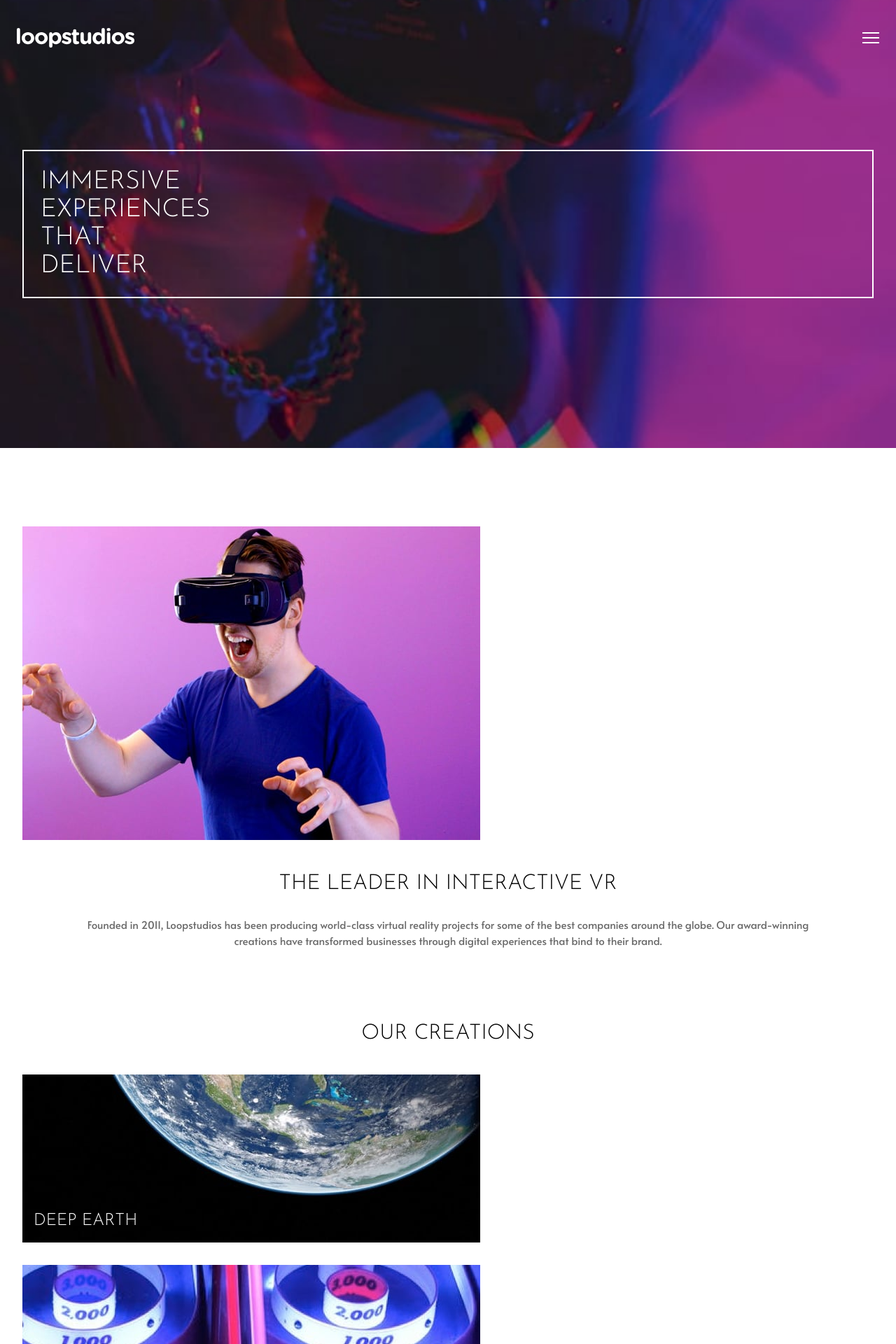
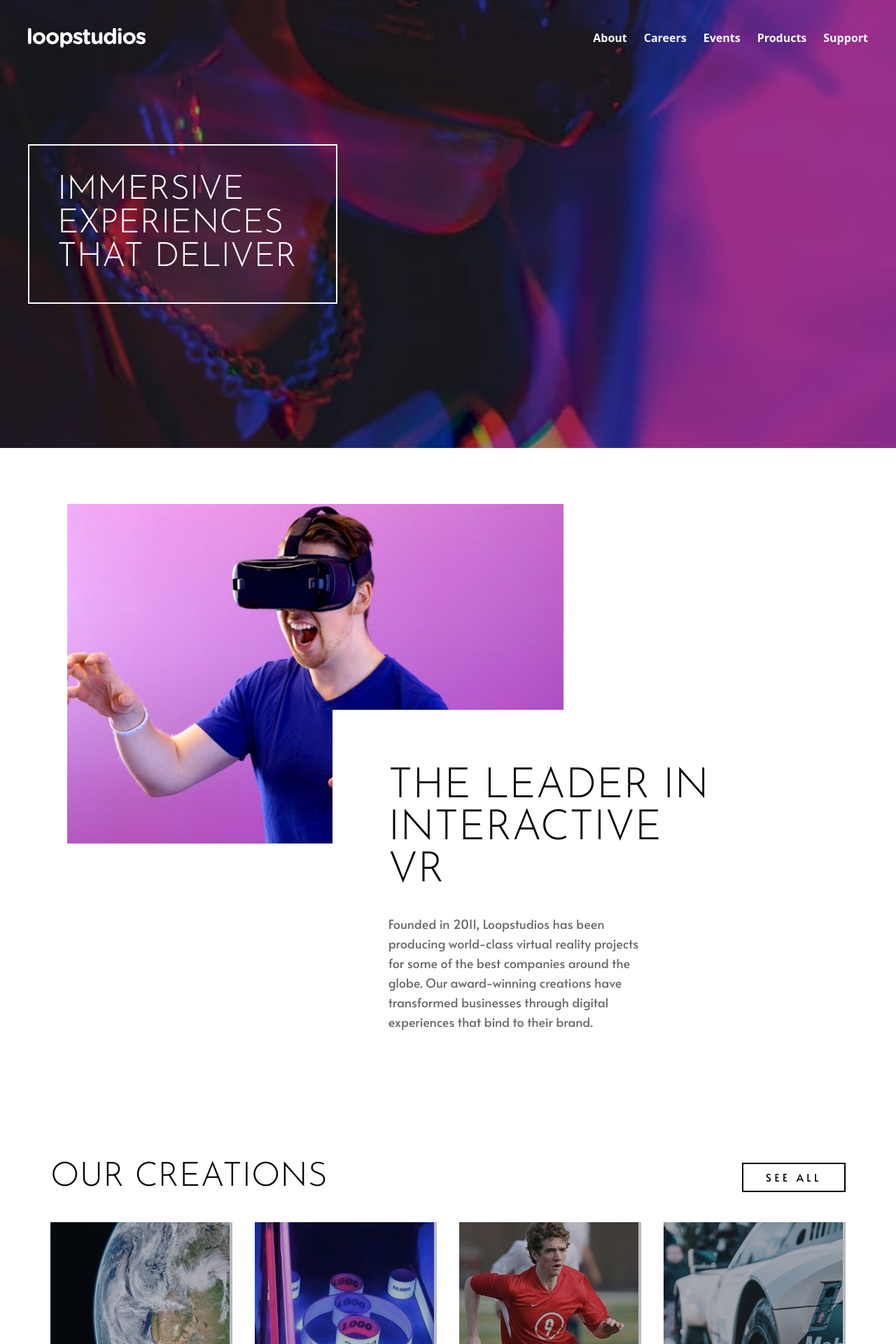
Before and after one commit to dev-paulL/loopstudios-landingpage-react, a React (Vite) app: page / in a window 1280 px wide. Shown: the top 1920 px of the page at 70% size. Built offline with nearby package versions, Linux system fonts and the light colour scheme.

Commit message:
desktop design mostly done

```diff
--- a/src/components/CreationsSection.tsx
+++ b/src/components/CreationsSection.tsx
@@ -1,19 +1,27 @@
 import { creations } from "../data";
+import SeeAllBtn from "./SeeAllBtn";
 
 export default function CreationsSection() {
   return (
-    <section className="p-8">
-      <h2 className="text-3xl text-center mt-10">Our Creations</h2>
-      <div className="flex flex-col gap-8 mt-10">
+    <section className="p-8 max-w-[1200px] mx-auto">
+      <div className="lg:flex lg:items-center mt-10 lg:justify-between">
+        <h2 className="text-3xl text-center lg:text-5xl">Our Creations</h2>
+        <div className="desktop-seeAllBtn">
+          <SeeAllBtn />
+        </div>
+      </div>
+      <div className="flex flex-col gap-8 mt-10 lg:grid lg:grid-cols-4 lg:grid-rows-2 items-center ">
         {creations.map((creation) => {
-          let titleWidth = creation.name == "The Grid" ? "20%" : "40%";
+          let titleWidth = creation.name === "The Grid" || creation.name === "Deep Earth" ? "20%" : "60%";
           return (
             <article key={creation.name} className="relative">
-              <picture>
+              <div className="lg:before:absolute before:w-full before:h-full z-0 before:z-10 before:bg-gradient-to-b before:bg-slate-900 before:bg-opacity-30 " />
+              <picture className="relative">
+                <source srcSet={creation.imgDesktop} media="(min-width:1024px)" />
                 <img src={creation.imgMobile} alt={creation.name} className="" />
               </picture>
               <a
-                className={`absolute left-[1rem] bottom-[1rem] text-white uppercase font-josefin text-2xl font-light leading-tight`}
+                className={`absolute left-[1rem] bottom-[1rem] lg:left-[2rem] lg:bottom-[2rem] text-white uppercase font-josefin text-2xl lg:text-3xl font-light leading-tight text-balance z-30`}
                 style={{ width: titleWidth }}
               >
                 {creation.name}
@@ -22,7 +30,9 @@ export default function CreationsSection() {
           );
         })}
 
-        <button className="border-2 uppercase px-8 text-body py-2 border-black w-max self-center tracking-[0.3em] font-alata">See all</button>
+        <div className="mobile-seeAllBtn">
+          <SeeAllBtn />
+        </div>
       </div>
     </section>
   );
--- /dev/null
+++ b/src/components/DesktopNav.tsx
@@ -0,0 +1,17 @@
+import { navLinks } from "../data";
+
+export default function DesktopNav() {
+  return (
+    <nav>
+      <ul className="flex gap-6 font-bold text-white items-center justify-center">
+        {navLinks.map((link) => {
+          return (
+            <li key={`dh_${link}`}>
+              <a href="#">{link}</a>
+            </li>
+          );
+        })}
+      </ul>
+    </nav>
+  );
+}
--- a/src/components/Header.tsx
+++ b/src/components/Header.tsx
@@ -1,21 +1,41 @@
 "use client";
 
-import { useState } from "react";
+import { useEffect, useState } from "react";
 import Hamburger from "../assets/images/icon-hamburger.svg";
 import { logo } from "../data";
 import MobileMenu from "./MobileMenu";
+import DesktopNav from "./DesktopNav";
+
 export default function Header() {
   const [isMenuOpen, setIsMenuOpen] = useState(false);
-  const openMenu = () => {
-    setIsMenuOpen(!isMenuOpen);
+  const toggleMenu = () => {
+    setIsMenuOpen((prev) => !prev);
   };
+  useEffect(() => {
+    if (isMenuOpen) {
+      document.body.classList.add('no-scroll');
+    } else {
+      document.body.classList.remove('no-scroll');
+    }
+
+    // Cleanup function to remove the class when component unmounts
+    return () => {
+      document.body.classList.remove('no-scroll');
+    };
+  }, [isMenuOpen]);
   return (
-    <header className="py-10 px-6 flex justify-between items-center z-10 absolute w-full">
-      <img src={logo} alt="" className="h-7" />
-      <button aria-label="Open Navigation Menu" onClick={openMenu}>
-        <img src={Hamburger} alt="" />
-      </button>
-      {isMenuOpen && <MobileMenu openMenu={openMenu} />}
+    <header className="py-10 px-6 flex  z-10 absolute min-w-full ">
+      <div className="w-full flex justify-between items-center max-w-[1200px] mx-auto">
+        <img src={logo} alt="" className="h-7" />
+
+        <button aria-label="Open Navigation Menu" onClick={toggleMenu} className="mobile-hamburger">
+          <img src={Hamburger} alt="" />
+        </button>
+        {isMenuOpen && <MobileMenu toggleMenu={toggleMenu} />}
+        <div className="desktop-nav">
+          <DesktopNav />
+        </div>
+      </div>
     </header>
   );
 }
--- a/src/components/Hero.tsx
+++ b/src/components/Hero.tsx
@@ -1,13 +1,21 @@
+import { heroTextContent } from "../data";
+
 export default function Hero() {
-  /* const heroTextContent = ["Immersive", "Experiences", "That", "Deliver"]; */
   return (
-    <section className="relative z-0 hero min-h-[80vh] bg-center bg-cover bg-no-repeat flex items-center justify-center p-8">
-      <h1 className="heroText text-white uppercase border-2 border-white p-6 text-4xl w-full font-light">
-        <span>Immersive</span>
-        <span>Experiences</span>
-        <span>That</span>
-        <span>Deliver</span>
-      </h1>
+    <section className="relative z-0 hero min-h-[80vh] bg-center bg-cover bg-no-repeat  flex items-center justify-center p-8">
+      <div className="max-w-[1200px] w-full">
+        <h1 className="heroText text-white uppercase border-2 border-white text-[2rem] p-6 w-full max-w-max font-light mx-auto md:mx-0 md:text-5xl md:p-10">
+          {heroTextContent.map((heroText) => {
+            const classes = `${heroText === "That" || heroText === "Deliver" ? "block md:inline-block md:mr-4" : "block"}`;
+            return (
+              <span key={heroText} className={classes}>
+                {heroText}
+              </span>
+            );
+          })}
+
+        </h1>
+      </div>
     </section>
   );
 }
--- a/src/components/InteractiveSection.tsx
+++ b/src/components/InteractiveSection.tsx
@@ -1,14 +1,15 @@
 import MobileInteractive from "../assets/images/mobile/image-interactive.jpg";
-
+import DesktopInteractive from "../assets/images/desktop/image-interactive.jpg";
 export default function InteractiveSection() {
   return (
-    <section className="p-8 flex flex-col gap-12">
-      <picture>
-        <img src={MobileInteractive} alt="" className="mt-20" />
+    <section className="p-8 flex flex-col gap-12 md:grid md:grid-cols-6 md:grid-rows-3 pt-20 md:w-[90%] md:mx-auto">
+      <picture className="md:col-start-1 md:col-span-4 md:row-start-1 md:row-span-3">
+        <source srcSet={DesktopInteractive} media="(min-width:1024px)" />
+        <img src={MobileInteractive} alt="" />
       </picture>
-      <article className="text-center flex flex-col gap-8 self-center w-[90%]">
-        <h2 className="text-3xl leading-none">The Leader In Interactive VR</h2>
-        <p className="font-normal text-veryDarkGray text-body leading-normal">
+      <article className="flex flex-col gap-8 self-center w-[90%] bg-white md:col-start-3 md:col-span-4 md:row-start-2 md:row-span-2 md:p-20">
+        <h2 className="text-3xl leading-none md:text-6xl">The Leader In Interactive VR</h2>
+        <p className="font-normal text-veryDarkGray text-body leading-normal md:text-left md:text-lg md:w-[80%]">
           Founded in 2011, Loopstudios has been producing world-class virtual reality projects for some of the best companies around the globe. Our
           award-winning creations have transformed businesses through digital experiences that bind to their brand.
         </p>
--- a/src/components/MobileMenu.tsx
+++ b/src/components/MobileMenu.tsx
@@ -2,12 +2,12 @@
 
 import { closeIcon, logo, navLinks } from "../data";
 
-export default function MobileMenu({ openMenu }: { openMenu: () => void }) {
+export default function MobileMenu({ toggleMenu }: { toggleMenu: () => void }) {
   return (
     <div className="absolute bg-black inset-0 min-h-screen p-8">
       <div className="flex justify-between">
         <img src={logo} alt="" className="w-36" />
-        <button aria-label="Close Mobile Menu" onClick={openMenu}>
+        <button aria-label="Close Mobile Menu" onClick={toggleMenu}>
           <img src={closeIcon} alt="" />
         </button>
       </div>
--- /dev/null
+++ b/src/components/SeeAllBtn.tsx
@@ -0,0 +1,3 @@
+export default function SeeAllBtn({ extraClass }: { extraClass?: string }) {
+  return <button className={`border-2 uppercase px-8 text-body py-2 border-black w-max self-center tracking-[0.3em] font-alata ${extraClass}`}>See all</button>;
+}
--- a/src/data.ts
+++ b/src/data.ts
@@ -6,6 +6,15 @@ import fromAboveMobile from "./assets/images/mobile/image-from-above.jpg";
 import borealisMobile from "./assets/images/mobile/image-pocket-borealis.jpg";
 import curiosityMobile from "./assets/images/mobile/image-curiosity.jpg";
 import fisheyeMobile from "./assets/images/mobile/image-fisheye.jpg";
+
+import deepDesktop from "./assets/images/desktop/image-deep-earth.jpg";
+import nightDesktop from "./assets/images/desktop/image-night-arcade.jpg";
+import soccerDesktop from "./assets/images/desktop/image-soccer-team.jpg";
+import gridDesktop from "./assets/images/desktop/image-grid.jpg";
+import fromAboveDesktop from "./assets/images/desktop/image-from-above.jpg";
+import borealisDesktop from "./assets/images/desktop/image-pocket-borealis.jpg";
+import curiosityDesktop from "./assets/images/desktop/image-curiosity.jpg";
+import fisheyeDesktop from "./assets/images/desktop/image-fisheye.jpg";
 
 import facebook from "./assets/images/icon-facebook.svg";
 import twitter from "./assets/images/icon-twitter.svg";
@@ -17,10 +26,12 @@ import close from "./assets/images/icon-close.svg";
 
 export const logo: string = Logo;
 export const closeIcon: string = close;
+export const heroTextContent = ["Immersive", "Experiences", "That", "Deliver"];
+
 type creation = {
   name: string;
   imgMobile: string;
-  imgDesktop?: string;
+  imgDesktop: string;
   href?: string;
 };
 
@@ -28,36 +39,43 @@ export const creations: creation[] = [
   {
     name: "Deep Earth",
     imgMobile: deepMobile,
-    imgDesktop: "",
+    imgDesktop: deepDesktop,
     href: "/",
   },
   {
     name: "Night Arcade",
     imgMobile: nightMobile,
+    imgDesktop: nightDesktop,
   },
   {
     name: "Soccer Team VR",
     imgMobile: soccerMobile,
+    imgDesktop: soccerDesktop,
   },
   {
     name: `The Grid`,
     imgMobile: gridMobile,
+    imgDesktop: gridDesktop,
   },
   {
     name: "From up Above VR",
     imgMobile: fromAboveMobile,
+    imgDesktop: fromAboveDesktop,
   },
   {
     name: "Pocket Borealis",
     imgMobile: borealisMobile,
+    imgDesktop: borealisDesktop,
   },
   {
     name: "The Curiosity",
     imgMobile: curiosityMobile,
+    imgDesktop: curiosityDesktop,
   },
   {
     name: "Make It Fisheye",
     imgMobile: fisheyeMobile,
+    imgDesktop: fisheyeDesktop,
   },
 ];
 
--- a/src/index.css
+++ b/src/index.css
@@ -15,10 +15,6 @@
   background-image: url(./assets/images/mobile/image-hero.jpg);
 }
 
-.heroText span {
-  @apply block;
-}
-
 h1,
 h2 {
   @apply font-josefin font-light uppercase text-4xl;
@@ -27,3 +23,42 @@ h2 {
 p {
   @apply font-alata text-sm font-normal;
 }
+
+.no-scroll {
+  overflow: hidden;
+}
+img {
+  max-width: 100%;
+}
+
+.desktop-nav {
+  display: none;
+}
+.mobile-hamburger {
+  display: block;
+}
+
+.mobile-seeAllBtn {
+  display: block;
+}
+
+.desktop-seeAllBtn {
+  display: none;
+}
+/* Above 1024px */
+@media (min-width: 1024px) {
+  .desktop-nav {
+    display: block;
+  }
+  .mobile-hamburger {
+    display: none;
+  }
+
+  .mobile-seeAllBtn {
+    display: none;
+  }
+
+  .desktop-seeAllBtn {
+    display: block;
+  }
+}
```
Also changed, not shown: src/components/FooterSection.tsx (+10 -3 lines).
